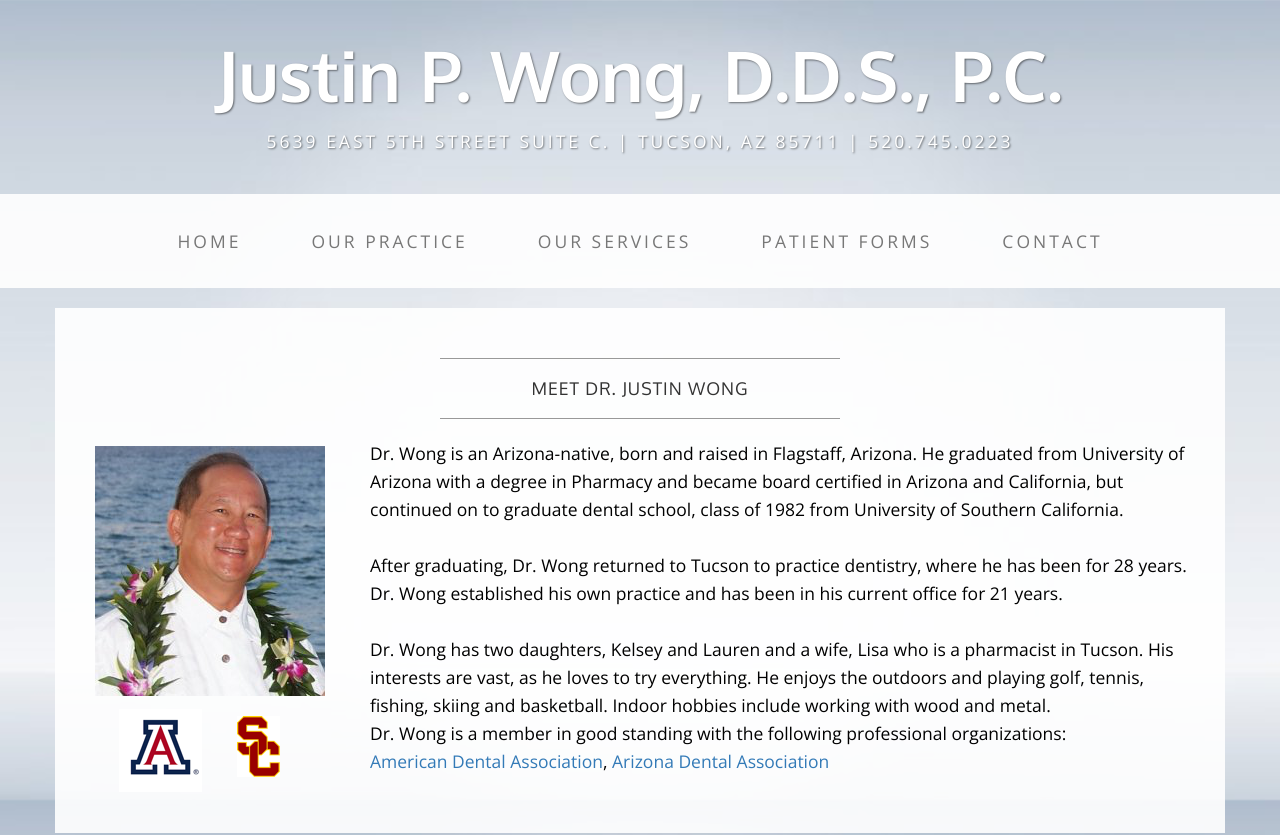
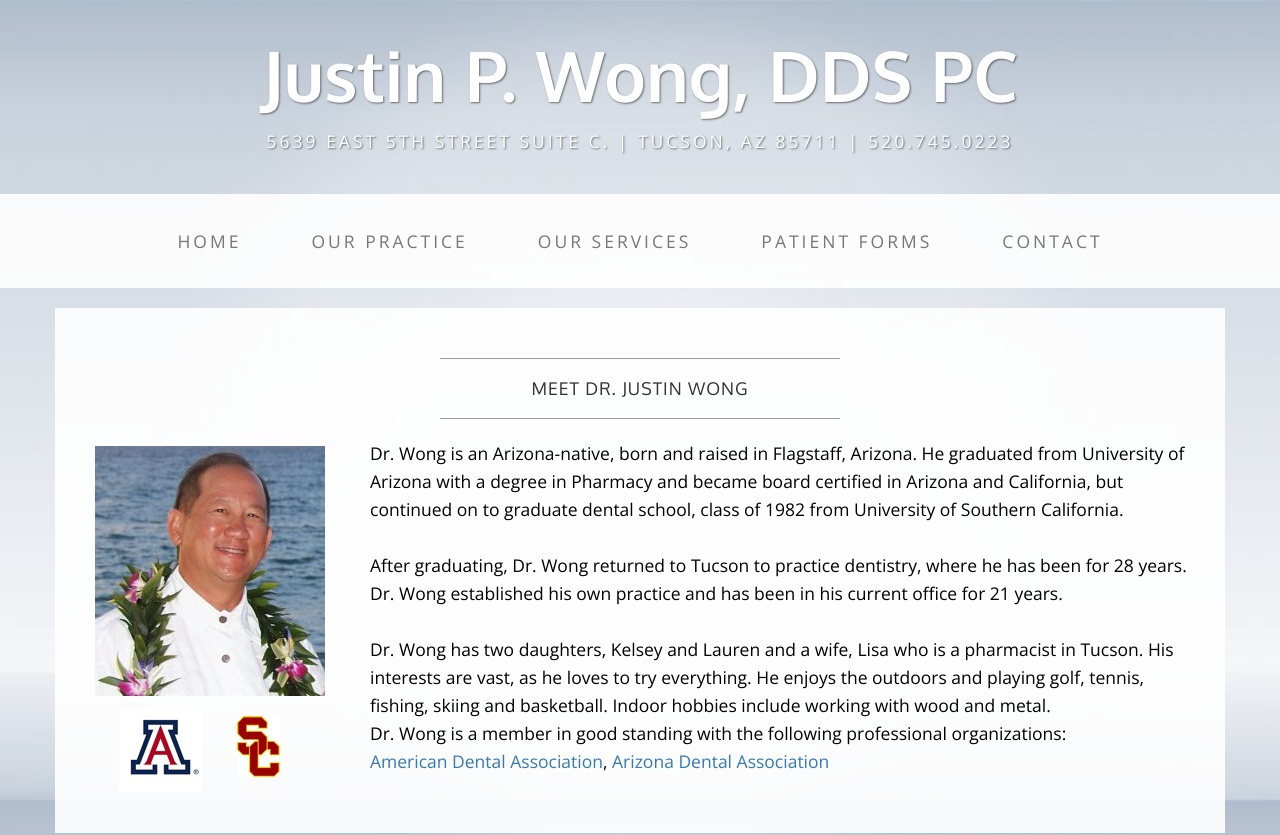
Before and after one commit to lawongsta/JPW-website, a plain HTML site: page ourpractice.html in a window 1280 px wide. Shown: the top 835 px of the page. Drawn offline with nearby package versions, Linux system fonts and the light colour scheme.

Commit message:
Update ourpractice.html

```diff
--- a/ourpractice.html
+++ b/ourpractice.html
@@ -32,7 +32,7 @@
 
 <body>
 
-  <div class="brand">Justin P. Wong, D.D.S., P.C.</div>
+  <div class="brand">Justin P. Wong, DDS PC</div>
   <div class="address-bar">5639 East 5th Street Suite C. | Tucson, AZ 85711 | 520.745.0223</div>
 
     <!-- Navigation -->
```
